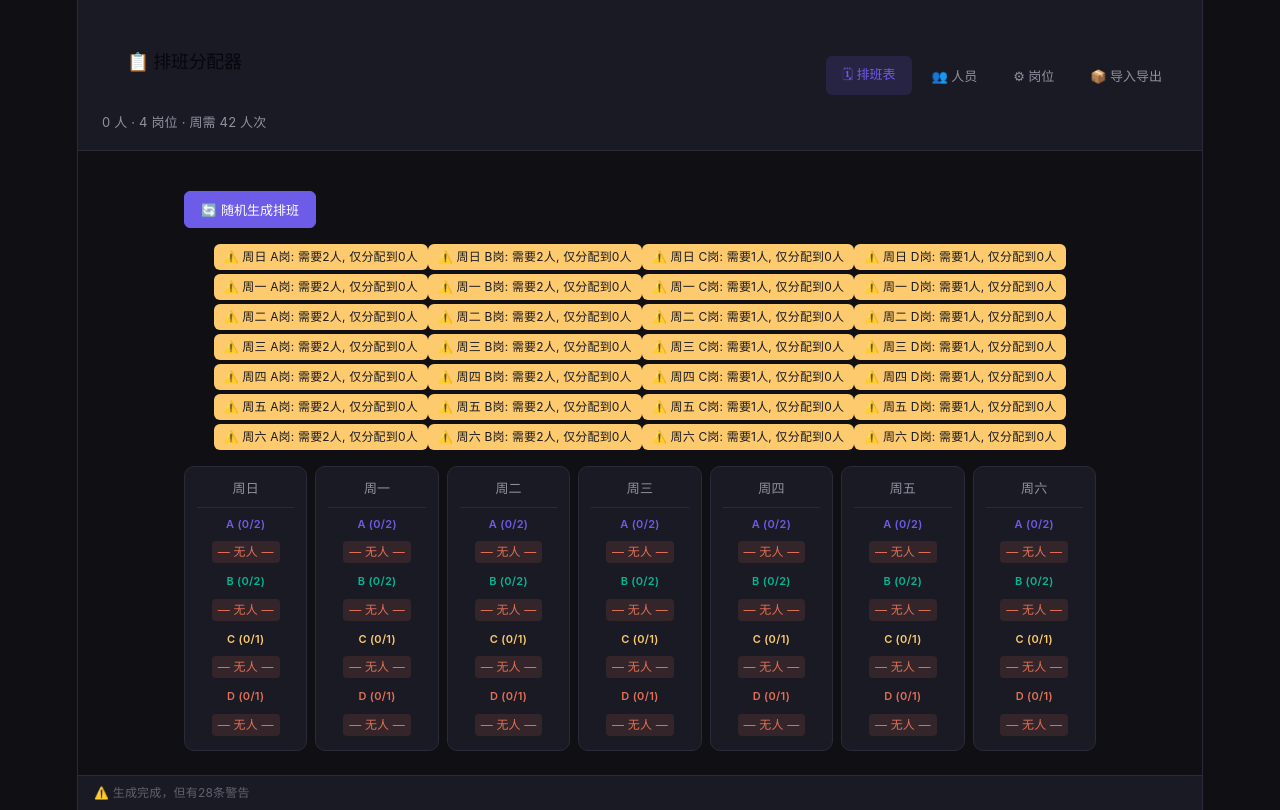
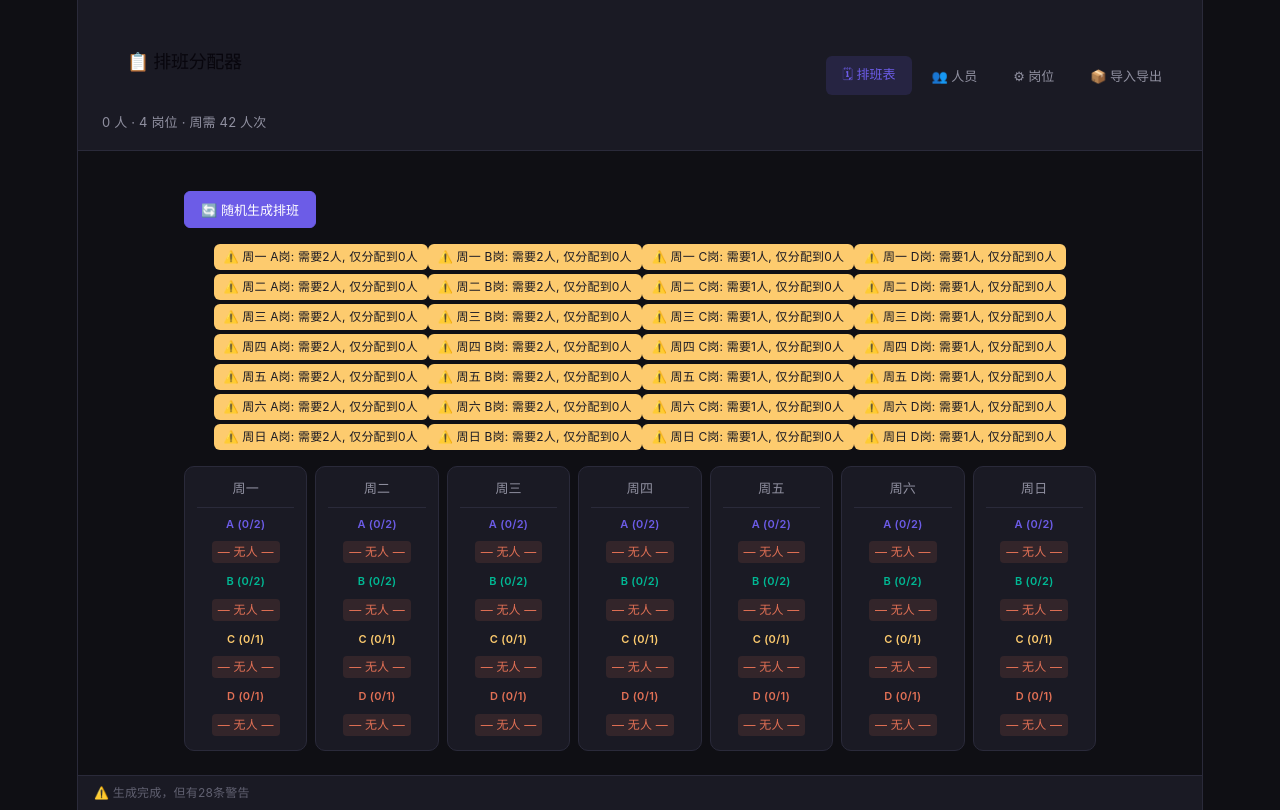
Before and after one commit to KaeyoungLIAN/workday_allocation, a React (Vite) app: page / in a window 1280 px wide. Built offline with nearby package versions, Linux system fonts and the light colour scheme.

Commit message:
fix: Mon-start week, one-person-one-position per day

```diff
--- a/src/scheduler.js
+++ b/src/scheduler.js
@@ -1,4 +1,4 @@
-const DAY_NAMES = ["周日", "周一", "周二", "周三", "周四", "周五", "周六"];
+const DAY_NAMES = ["周一", "周二", "周三", "周四", "周五", "周六", "周日"];
 
 /**
  * Generate a schedule for one week.
@@ -11,13 +11,21 @@ export function generateSchedule(config) {
 
   for (let day = 0; day < 7; day++) {
     const daySchedule = {};
-    for (const pos of positions) {
+    const assignedToday = new Set(); // track workers already assigned today
+
+    // Process positions with highest demand first (most constrained)
+    const sorted = [...positions].sort((a, b) => b.minStaff - a.minStaff);
+
+    for (const pos of sorted) {
       const available = workers.filter(
         (w) =>
-          !w.offDays.includes(day) && w.positionIds.includes(pos.id)
+          !w.offDays.includes(day) &&
+          w.positionIds.includes(pos.id) &&
+          !assignedToday.has(w.id)
       );
       const shuffled = [...available].sort(() => Math.random() - 0.5);
       const assigned = shuffled.slice(0, pos.minStaff);
+      assigned.forEach((w) => assignedToday.add(w.id));
       daySchedule[pos.id] = assigned.map((w) => w.name);
     }
     schedule[day] = daySchedule;
```
